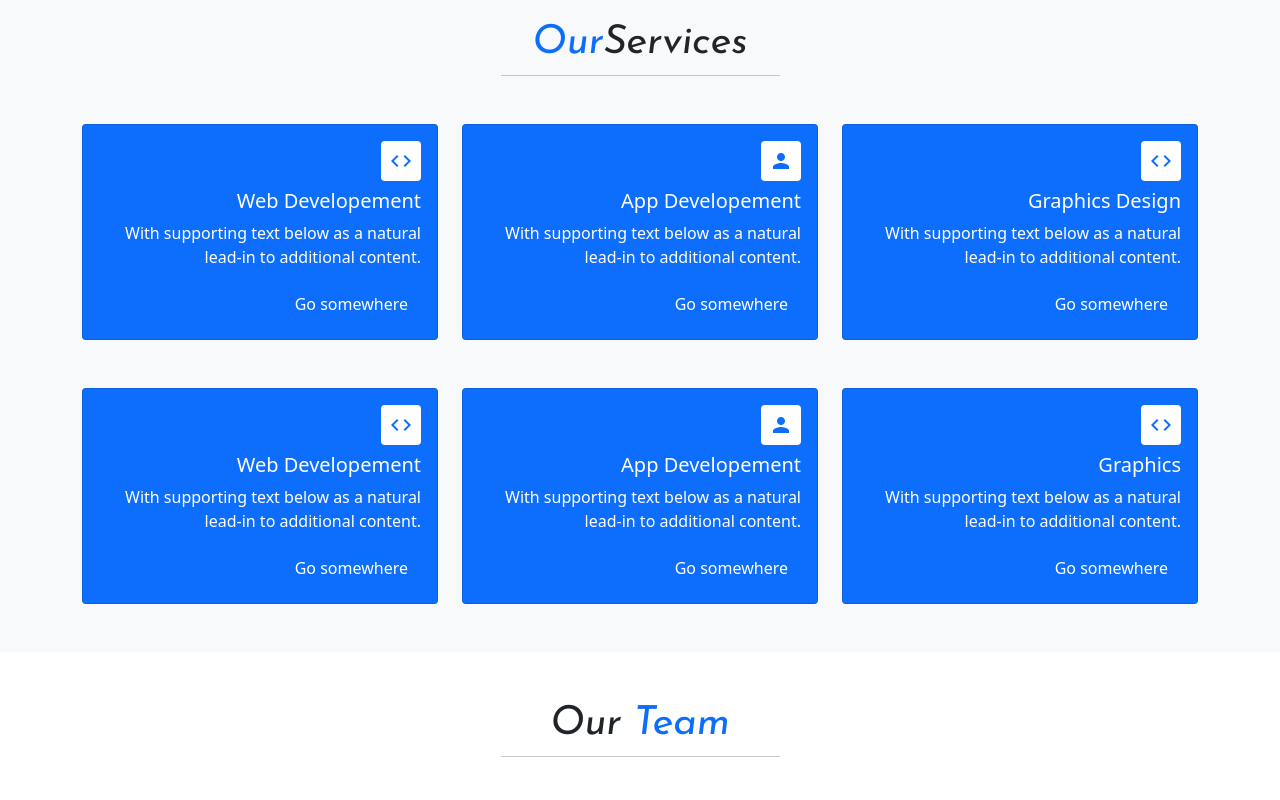
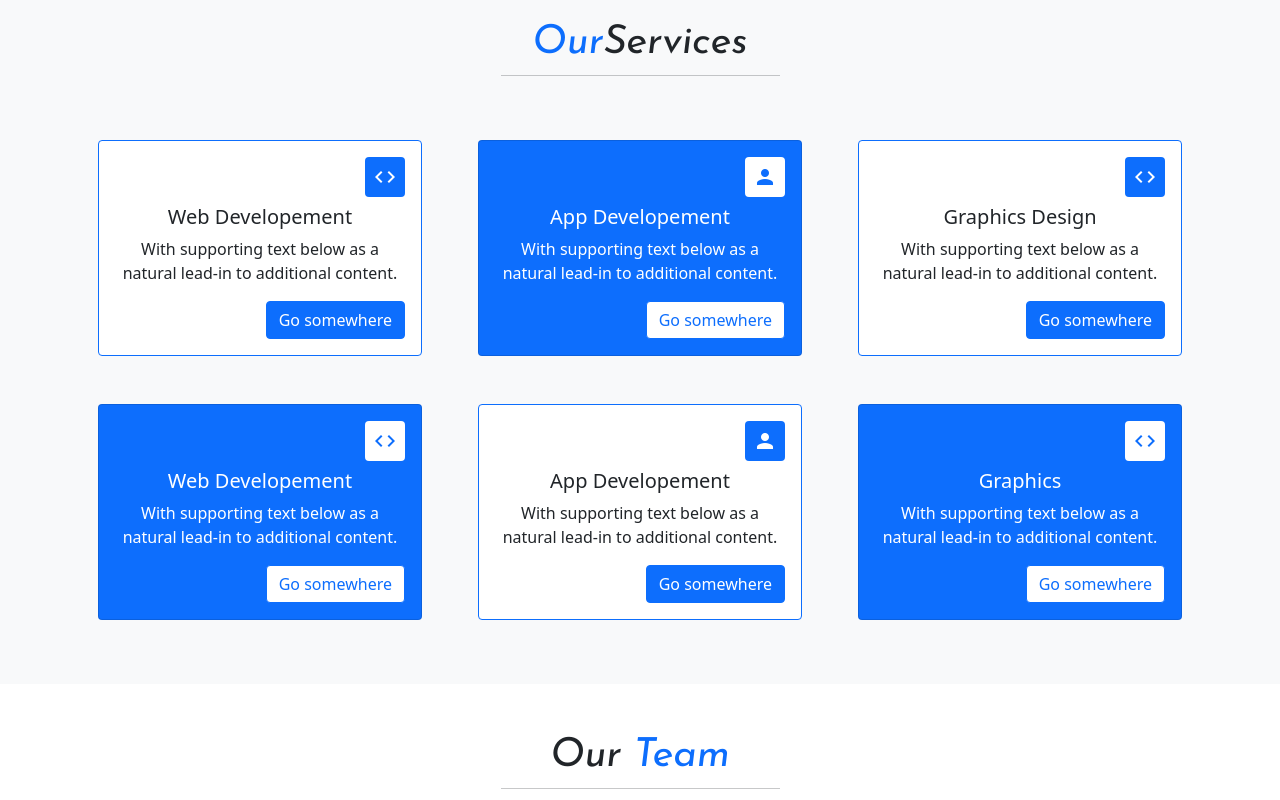
Before and after one commit to harshda123/boostrap1, a plain HTML site: page index.html in a window 1280 px wide. Shown: the part 1500-2300 px from the top of the page. Drawn offline with nearby package versions, Linux system fonts and the light colour scheme.

Commit message:
web develop

```diff
--- a/index.html
+++ b/index.html
@@ -19,7 +19,7 @@
       rel="stylesheet">
 </head>
 <body>
-    <header id="Home">
+    <header id="home">
     <nav class="navbar navbar-expand-lg navbar-light bg-white px-4 border-bottom fixed-top">
         <div class="container-fluid">
           <a class="navbar-brand fs-2" href="#"><span class="text-primary">Web</span> Develope</a>
@@ -37,13 +37,12 @@
               </li>
 
               <li class="nav-item dropdown">
-                <a class="nav-link dropdown-toggle" href="#" id="navbarDropdown" role="button" data-bs-toggle="dropdown" aria-expanded="false">
+                <a class="nav-link dropdown-toggle" id="navbarDropdown" role="button" data-bs-toggle="dropdown" aria-expanded="false" href="services">
                   Services </a>
 
                 <ul class="dropdown-menu" aria-labelledby="navbarDropdown">
                   <li><a class="dropdown-item" href="#services">SEO</a></li>
                   <li><a class="dropdown-item" href="#services">Web Design</a></li>
-                  <li><hr class="dropdown-divider"></li>
                   <li><a class="dropdown-item" href="#services">Grafic Design</a></li>
                 </ul>
               </li>
@@ -72,7 +71,7 @@
         <div class="carousel-inner">
           <div class="carousel-item active">
             <img src="https://cdn.pixabay.com/photo/2014/07/31/22/50/photographer-407068_960_720.jpg" class="d-block w-100" alt="...">
-            <div class="carousel-caption d-md-block">
+            <div class="carousel-caption d-md-block text-dark">
               <h5>First slide label</h5>
               <p>Some representative placeholder content for the first slide.</p>
             </div>
@@ -103,9 +102,9 @@
       </div>
     </header>
 
-    <section class="about my-5" id="About">
-        <div class="container ">
-            <div class="text-center">
+    <section class="About mt-5" id="about">
+        <div class="container">
+            <div class="text-center m-5 ">
                 <h1>About <span class="text-primary">Me</span> </h1>
                 <hr / class="w-25 m-auto">
          </div>
@@ -162,7 +161,7 @@
         </div>
     </section>
 
-    <section class="services py-5 bg-light">
+    <section class="services py-5 bg-light" id="services">
         <div class="container">
             <div class="text-center my-5">
                 <h1><span class="text-primary">Our</span>Services</h1>
@@ -170,68 +169,68 @@
          </div>
 <div class="row mt-5">
          <div class="col-sm-12 com-md-4 col-lg-4 col-12 m-auto text-end">
-            <div class="card bg-primary text-white">
+            <div class="card border-primary m-3">
                 <div class="card-body">
-                  <span class="material-icons p-2 bg-white text-primary rounded mb-2">code</span>
-                  <h5 class="card-title">Web Developement</h5>
-                  <p class="card-text">With supporting text below as a natural lead-in to additional content.</p>
-                  <a href="#" class="btn btn-primary">Go somewhere</a>
+                  <span class="material-icons p-2 bg-primary text-white rounded mb-2">code</span>
+                  <h5 class="card-title text-center">Web Developement</h5>
+                  <p class="card-text text-center">With supporting text below as a natural lead-in to additional content.</p>
+                  <a href="#" class="btn btn-primary ">Go somewhere</a>
                 </div>
          </div>
         </div>
 
         <div class="col-sm-12 com-md-4 col-lg-4 col-12 m-auto text-end">
-            <div class="card bg-primary text-white">
+            <div class="card bg-primary text-white m-3">
                 <div class="card-body">
                   <span class="material-icons p-2 bg-white text-primary rounded mb-2">person</span>
-                  <h5 class="card-title">App Developement</h5>
-                  <p class="card-text">With supporting text below as a natural lead-in to additional content.</p>
+                  <h5 class="card-title text-center">App Developement</h5>
+                  <p class="card-text text-center">With supporting text below as a natural lead-in to additional content.</p>
+                  <a href="#" class="btn btn-primary bg-white text-primary">Go somewhere</a>
+                </div>
+         </div>
+        </div>
+
+             <div class="col-sm-12 com-md-4 col-lg-4 col-12 m-auto text-end">
+            <div class="card border-primary m-3">
+                <div class="card-body">
+                  <span class="material-icons p-2 bg-primary text-white rounded mb-2">code</span>
+                  <h5 class="card-title text-center">Graphics Design</h5>
+                  <p class="card-text text-center">With supporting text below as a natural lead-in to additional content.</p>
+                  <a href="#" class="btn btn-primary">Go somewhere</a>
+                </div>
+         </div>
+        </div>
+      </div>
+        <div class="row mt-3">
+        <div class="col-sm-12 com-md-4 col-lg-4 col-12 m-auto text-end">
+            <div class="card bg-primary text-white m-3">
+                <div class="card-body">
+                  <span class="material-icons p-2 bg-white text-primary rounded mb-2">code</span>
+                  <h5 class="card-title text-center">Web Developement</h5>
+                  <p class="card-text text-center">With supporting text below as a natural lead-in to additional content.</p>
+                  <a href="#" class="btn btn-primary bg-white text-primary">Go somewhere</a>
+                </div>
+         </div>
+        </div>
+
+        <div class="col-sm-12 com-md-4 col-lg-4 col-12 m-auto text-end">
+            <div class="card border-primary m-3">
+                <div class="card-body">
+                  <span class="material-icons p-2 bg-primary text-white rounded mb-2">person</span>
+                  <h5 class="card-title text-center">App Developement</h5>
+                  <p class="card-text text-center">With supporting text below as a natural lead-in to additional content.</p>
                   <a href="#" class="btn btn-primary">Go somewhere</a>
                 </div>
          </div>
         </div>
 
              <div class="col-sm-12 com-md-4 col-lg-4 col-12 m-auto text-end">
-            <div class="card bg-primary text-white">
+            <div class="card bg-primary text-white m-3">
                 <div class="card-body">
                   <span class="material-icons p-2 bg-white text-primary rounded mb-2">code</span>
-                  <h5 class="card-title">Graphics Design</h5>
-                  <p class="card-text">With supporting text below as a natural lead-in to additional content.</p>
-                  <a href="#" class="btn btn-primary">Go somewhere</a>
-                </div>
-         </div>
-        </div>
-      </div>
-        <div class="row mt-5">
-        <div class="col-sm-12 com-md-4 col-lg-4 col-12 m-auto text-end">
-            <div class="card bg-primary text-white">
-                <div class="card-body">
-                  <span class="material-icons p-2 bg-white text-primary rounded mb-2">code</span>
-                  <h5 class="card-title">Web Developement</h5>
-                  <p class="card-text">With supporting text below as a natural lead-in to additional content.</p>
-                  <a href="#" class="btn btn-primary">Go somewhere</a>
-                </div>
-         </div>
-        </div>
-
-        <div class="col-sm-12 com-md-4 col-lg-4 col-12 m-auto text-end">
-            <div class="card bg-primary text-white">
-                <div class="card-body">
-                  <span class="material-icons p-2 bg-white text-primary rounded mb-2">person</span>
-                  <h5 class="card-title">App Developement</h5>
-                  <p class="card-text">With supporting text below as a natural lead-in to additional content.</p>
-                  <a href="#" class="btn btn-primary">Go somewhere</a>
-                </div>
-         </div>
-        </div>
-
-             <div class="col-sm-12 com-md-4 col-lg-4 col-12 m-auto text-end">
-            <div class="card bg-primary text-white">
-                <div class="card-body">
-                  <span class="material-icons p-2 bg-white text-primary rounded mb-2">code</span>
-                  <h5 class="card-title">Graphics</h5>
-                  <p class="card-text">With supporting text below as a natural lead-in to additional content.</p>
-                  <a href="#" class="btn btn-primary">Go somewhere</a>
+                  <h5 class="card-title text-center">Graphics</h5>
+                  <p class="card-text text-center">With supporting text below as a natural lead-in to additional content.</p>
+                  <a href="#" class="btn btn-primary bg-white text-primary">Go somewhere</a>
                 </div>
          </div>
         </div>
@@ -239,7 +238,7 @@
            </div>
     </section>
 
-    <section class="team my-5 text-center" id="Our Team">
+    <section class="team my-5 text-center" id="team">
       <div class="container">
         <div class="text-center my-5">
           <h1>Our <span class="text-primary"> Team</span></h1>
@@ -284,7 +283,7 @@
 
     </section>
 
-    <section class="contact py-5" id="Contact">
+    <section class="contact py-5" id="contact">
       <div class="container">
         <div class="text-center my-5">
           <h1>Free free<span class="text-primary"> to connect</span></h1>
@@ -305,7 +304,7 @@
 
               <div class="col-12">
                 <label for="inputAddress2" class="form-label">Address </label>
-                <input type="text" class="form-control" id="inputAddress2" placeholder="Apartment, studio, or floor">
+                <input type="text" class="form-control" id="inputAddress2" placeholder="Apartment, room no, or floor">
               </div>
               <div class="col-md-6">
                 <label for="inputCity" class="form-label">City</label>
```
Also changed, not shown: style.css (line endings or trailing spaces).
